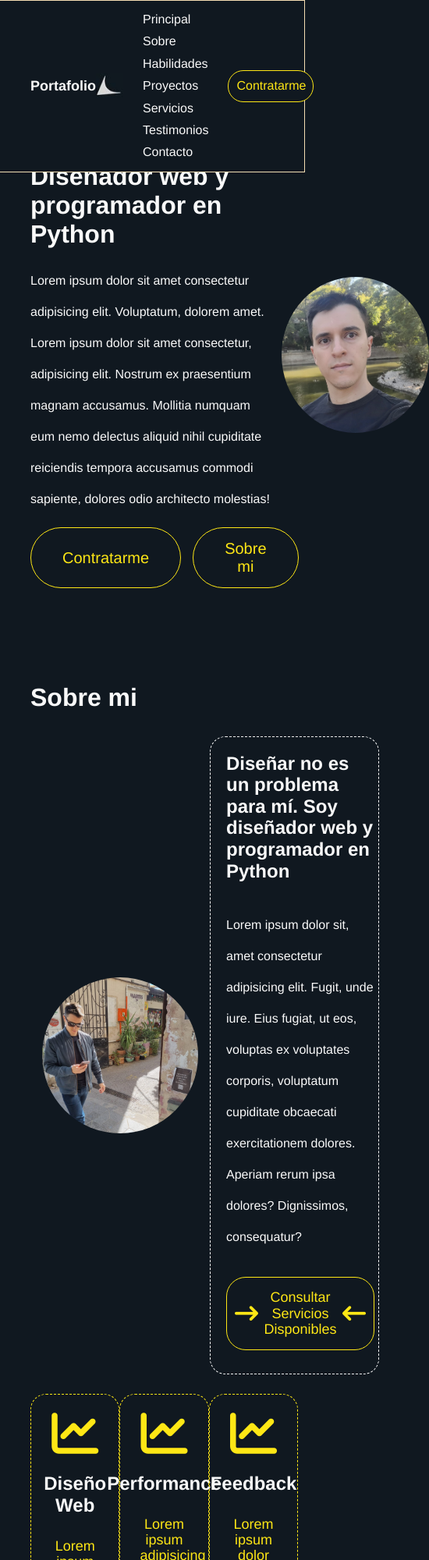
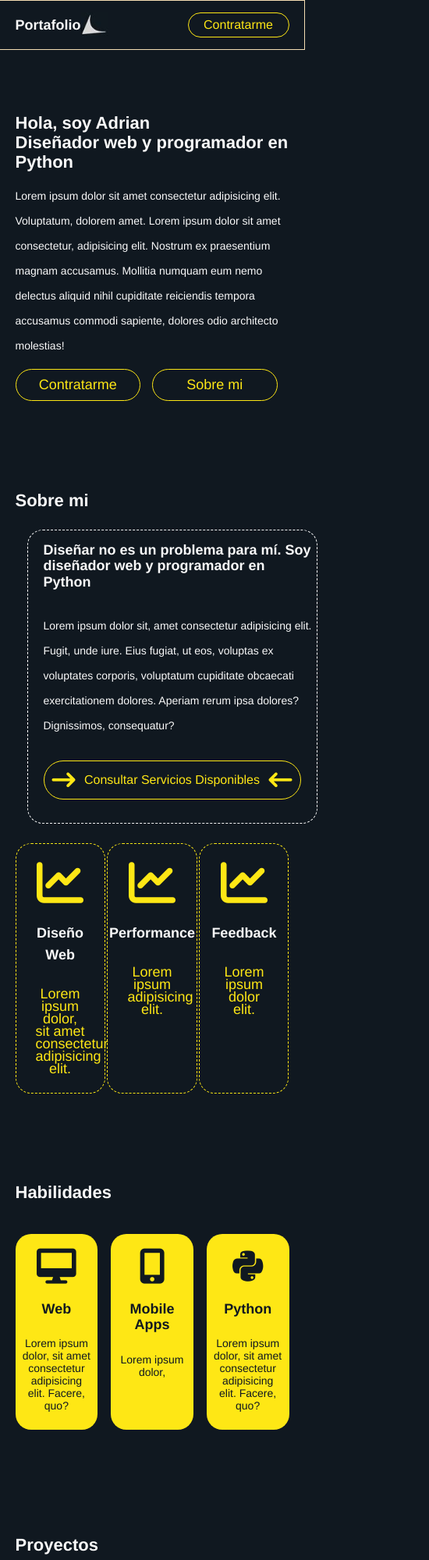
Before and after one commit to AdrianParodi/html-portfolio, a plain HTML site: page index.html in a window 390 px wide. Shown: the top 2000 px of the page at 78% size, 550 px wide, since content can reach past the window. Drawn offline with nearby package versions, Linux system fonts and the light colour scheme.

Commit message:
Se acomodó la visualizacion general de la version de 480px y se eliminó parte de la navbar. A partir de ahora se trabajará sobre el despliegue de la navbar al clickear

```diff
--- a/css/responsive.css
+++ b/css/responsive.css
@@ -664,5 +664,141 @@
 }
 
 
-@media(max-width:480px){}
+@media(max-width:480px){
+    :root{
+        --transition-buttons: 1.5s;
+        --general-margin:0% 5%;
+        --width-div-testimonios:34%;
+        --background-color:rgb(16,24,32);
+        --line-height-simple: 16px;
+        --line-height-double: calc(var(--line-height-simple) * 2);
+        --padding-top-hero: 120px;
+        --padding-top-other-sections: 80px;
+    }
+
+    p{
+        font-size: 14px;
+        line-height: var(--line-height-simple);
+    }
+
+    h1{
+        font-size: 22px;
+    }
+
+    h2{
+        font-size: 18px;
+    }
+
+    /* Barra de navegacion */
+    nav{
+        display:none;
+    }
+
+    /* nav:hover{
+        display:block;
+    } */
+
+    .small-button{
+        width: 130px;
+        padding: 6px;
+        font-size: 16px;
+    }
+
+    /* Seccion Hero */
+    .foto-perfil{
+        display: none;
+    }
+
+    .big-button{
+        padding: 9px 15px;
+        width: 165px;
+        margin-right: 15px;
+        font-size: 18px;
+    }
+
+    /* Seccion sobre mi */
+    .foto-sobre-mi{
+        display: none;
+    }
+
+    .destacados div{
+        width: 18%;
+    }
+
+    .services-button{
+        padding: 9px 10px;
+        width: 330px;
+        margin-right: 15px;
+        margin-top: 15px;
+        font-size: 16px;
+    }
+
+    /* Seccion habilidades */
+    .habilidades{
+        flex-basis: 100%;
+        width:100%;
+    }
+
+    .habilidades div{
+        width: 25%;
+        padding: 8px;
+    }
+
+    .habilidades p{
+        width:none;
+    }
+
+    .habilidades h1{
+        font-weight: 600;
+        font-style: normal;
+        font-size: 18px;
+    }
+
+    .habilidades i{
+        font-size: 45px;
+    }
+
+    /* Seccion Proyectos */
+    .proyectos{
+        flex-basis:100%;
+        width:100%;
+    }
+
+    .proyectos div{
+        width: 25%;
+        /* padding: 10px 15px 5px 15px; */
+        padding: 8px;
+    }
+
+    .proyectos p{
+        width:100%;
+    }
+
+    .proyectos h1{
+        font-weight: 600;
+        font-style: normal;
+        font-size: 16px;
+    }
+
+
+    /* Seccion servicios */
+    .servicios div{
+        width: 25%;
+        padding: 8px 8px 12px 8px;
+    }
+
+    .servicios p{
+        width:100%;
+    }
+
+    .servicios i{
+        font-size: 45px;
+    }
+
+    /* Seccion footer */
+    form{
+        width: 80%
+    }
+
+}
 @media(max-width:320px){}
--- a/css/style.css
+++ b/css/style.css
@@ -368,7 +368,7 @@ nav{
     display: flex;
     flex-direction: column;
     align-items: center;
-    justify-content: flex-start;
+    justify-content: space-between;
     text-align: center;
     border: 1px dashed rgb(254,231,21);
     border-radius: 20px;
@@ -490,6 +490,7 @@ button:hover{
     padding: 10px 10px;
     border-radius: 7px;
     height: 100px;
+    margin-bottom: 15px;
 }
 
 form{
```
